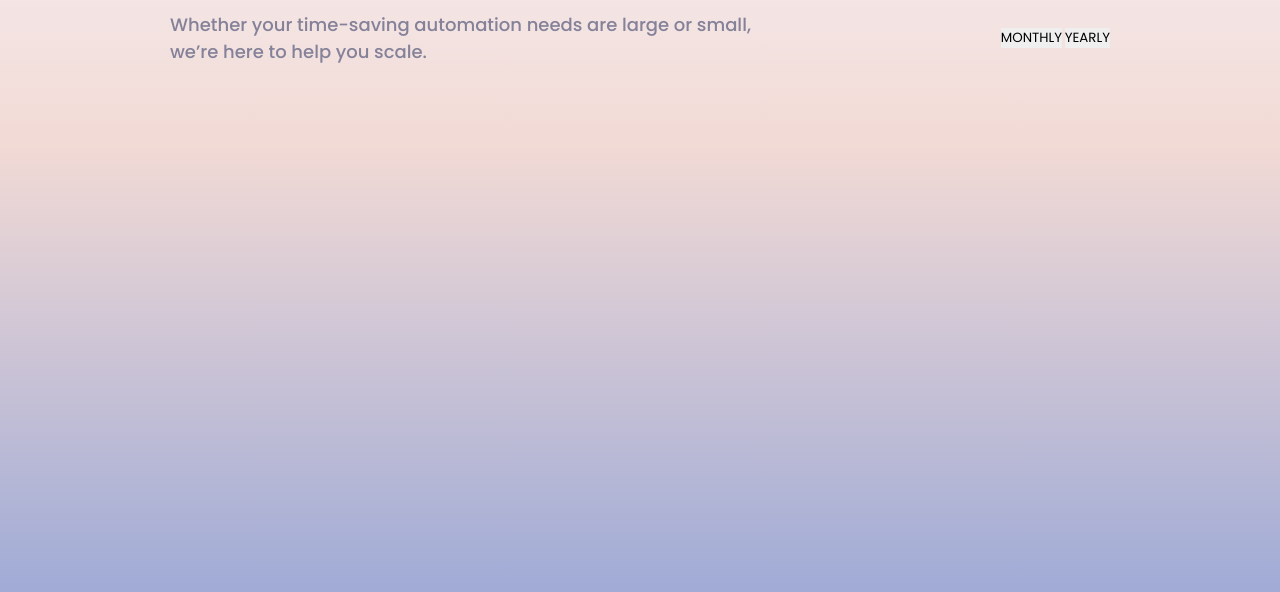
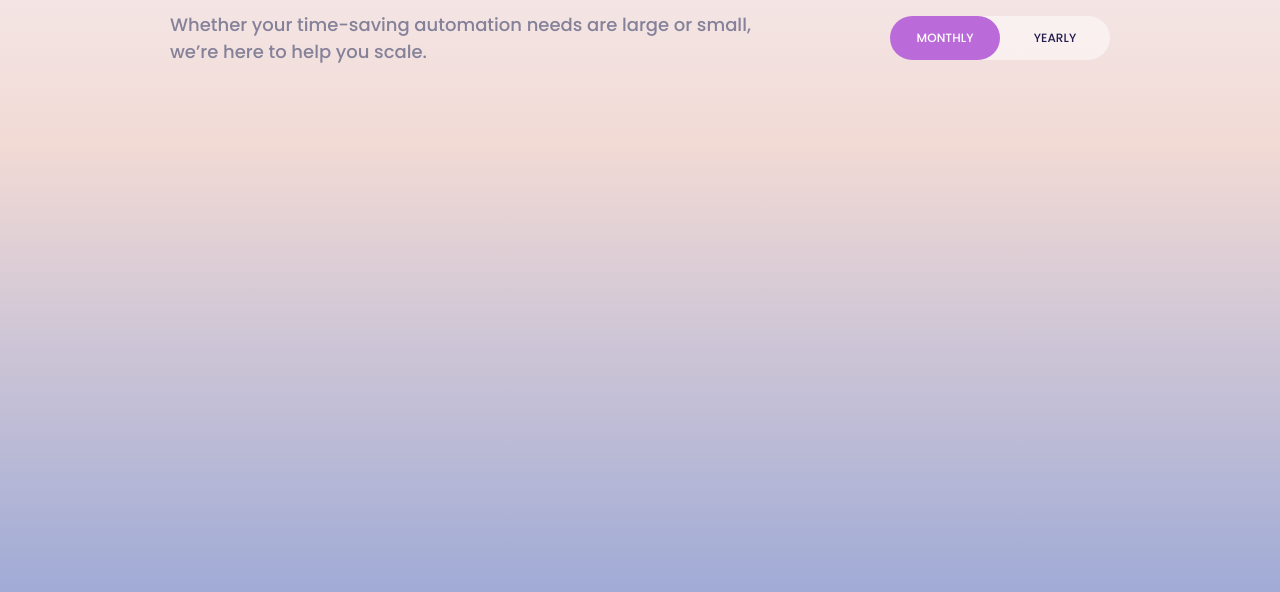
Before and after one commit to Bohdan-134/test-n, a website: page src/index.html in a window 1280 px wide. Shown: the part 208-800 px from the top of the page. Drawn offline with nearby package versions, Linux system fonts and the light colour scheme; files that its build step writes are made by us from their sources; files whose address does not match are found by name.

Commit message:
create tabs btn

```diff
--- a/src/index.html
+++ b/src/index.html
@@ -29,7 +29,7 @@
                     <h1 class="plan-pricing-title">Plans & Pricing</h1>
                     <div class="plan-pricing-footer">
                         <p class="plan-pricing-text">Whether your time-saving automation needs are large or small, we’re here to help you scale.</p>
-                        <div class="tabs-btn">
+                        <div class="tabs-btn tabs-btn__mon-active">
                             <button class="btn-mon-open">MONTHLY</button>
                             <button class="btn-year-open">YEARLY</button>
                         </div>
--- a/src/styles/module/module.main.scss
+++ b/src/styles/module/module.main.scss
@@ -1,2 +1,3 @@
 @import './header.scss';
 @import './plan-pricing.scss';
+@import './tabs-btn.scss';
--- /dev/null
+++ b/src/styles/module/tabs-btn.scss
@@ -0,0 +1,52 @@
+@import '../utils/main.utils.scss';
+
+.tabs-btn {
+    position: relative;
+    z-index: 1;
+    width: 22rem;
+    height: 4.4rem;
+    background: rgba(255, 255, 255, 0.50);
+    border-radius: 2.2rem;
+    @include flex(row, space-between, center);
+    button {
+        width: 11rem;
+        height: 4.4rem;
+        background-color: transparent;
+        transition: color .3s;
+        font-family: $p-medium;
+        text-transform: uppercase;
+        letter-spacing: 0.0833px;
+        @include font(1.2rem, 500, normal, $darkblue);
+    }
+    &::before {
+        content: '';
+        position: absolute;
+        top: 0;
+        z-index: -1;
+        width: 11rem;
+        height: 4.4rem;
+        background-color: $pink;
+        border-radius: 2.2rem;
+        transition: left .3s, right .3s;
+    }
+}
+
+.tabs-btn.tabs-btn__mon-active {
+    &::before {
+        left: 0;
+        right: auto;
+    }
+    .btn-mon-open {
+        color: $white;
+    }
+}
+
+.tabs-btn.tabs-btn__year-active {
+    &::before {
+        left: auto;
+        right: 0;
+    }
+    .btn-year-open {
+        color: $white;
+    }
+}
```
Also changed, not shown: dist/css/main.css, dist/index.html.
